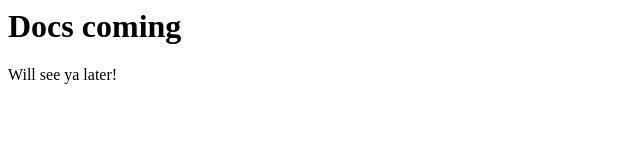
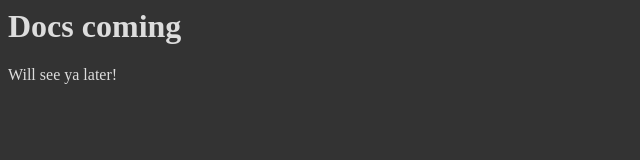
Before and after one commit to cliffrc/cliffrc.github.io, a plain HTML site: page index.html in a window 1280 px wide. Shown: the whole page, without its empty margins (0-640 px from the left). Drawn offline with Linux system fonts and the light colour scheme.

Commit message:
Update CSS link

```diff
--- a/index.html
+++ b/index.html
@@ -1,11 +1,11 @@
 <html>
   <head>
     <title>docs.cliffrc.nl</title>
-    <link href="/css/styles.css" type="stylesheet" />
+    <link href="/css/styles.css" rel="stylesheet" />
   </head>
   <body>
-<h1>Docs coming</h1>
+    <h1>Docs coming</h1>
 
-<p>Will see ya later!</p>
+    <p>Will see ya later!</p>
   </body>
 </html>
```
